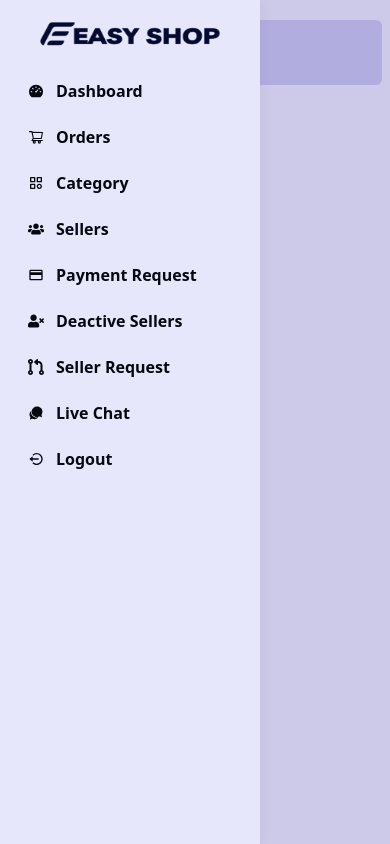
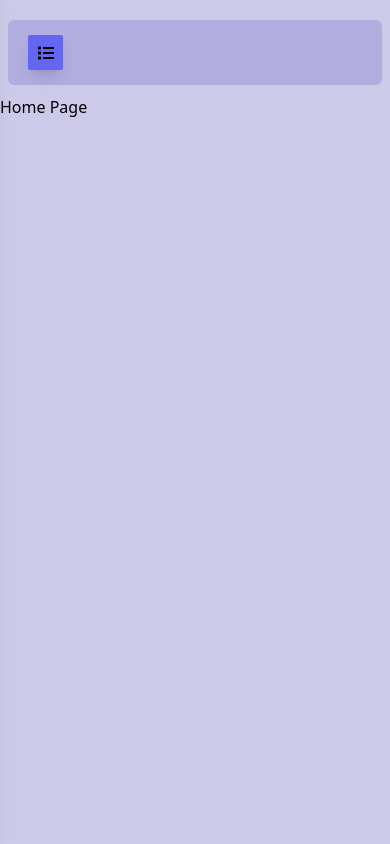
Before and after one commit to ajdjaiuoapooiad/node-react-dashboard3, a React (Create React App) app: page / in a window 390 px wide. Built offline with nearby package versions, Linux system fonts and the light colour scheme.

Commit message:
125ch ok

```diff
--- a/src/layout/Header.jsx
+++ b/src/layout/Header.jsx
@@ -2,7 +2,7 @@
 import { FaList } from "react-icons/fa";
 
 
-
+//
 
 
 
@@ -10,18 +10,16 @@
 const Header = ({showSidebar, setShowSidebar}) => {
 
   return (
-        <div>
-          <h1>Header </h1>
 
           <div className='fixed top-0 left-0 w-full py-5 px-2 lg:px-7 z-40'>
-            <div className='ml-0 lg:ml-[260px] rounded-md h-[65px] flex justify-between items-start bg-[#b1addf] px-5 transition-all'>
-            <div onClick={() => setShowSidebar(!showSidebar)} className='w-[35px] flex lg:hidden' >
+            <div className='ml-0 lg:ml-[260px] rounded-md h-[65px] flex justify-between items-center bg-[#b1addf] px-5 transition-all'>
+            <div onClick={() => setShowSidebar(!showSidebar)} className='w-[35px] flex lg:hidden h-[35px] rounded-sm bg-indigo-500 shadow-lg hover:shadow-indigo-500/50 justify-center items-center cursor-pointer ' >
               <span><FaList/></span>
             </div>
             </div>
           </div>
 
-        </div>
+
 
     );
 };
--- a/src/layout/Sidebar.jsx
+++ b/src/layout/Sidebar.jsx
@@ -7,7 +7,7 @@
 
 
 
-const Sidebar = () => {
+const Sidebar = ({showSidebar, setShowSidebar}) => {
 
     const {pathname} = useLocation()
     const [allNav,setAllNav] = useState([])
@@ -15,16 +15,16 @@
         const navs = getNav('admin')
         setAllNav(navs)
     },[])
-    console.log(allNav)
+    // console.log(allNav)
 
 
     return (
 
         <div>
-           <div></div>
+           <div onClick={()=> setShowSidebar(false)} className={`fixed duration-200 ${!showSidebar ? 'invisible' : 'visible'} w-screen h-screen bg-[#8cbce780] top-0 left-0 z-10`} >
+           </div>
 
-            <div className={`w-[260px] fixed bg-[#e6e7fb] z-50 top-0 h-screen shadow-[0_0_15px_0_rgb(34_41_47_/_5%)] transition-all `}>
-                <div className='h-[70px] flex justify-center items-center'>
+           <div className={`w-[260px] fixed bg-[#e6e7fb] z-50 top-0 h-screen shadow-[0_0_15px_0_rgb(34_41_47_/_5%)] transition-all ${showSidebar ? 'left-0' : '-left-[260px] lg:left-0'} `}>                <div className='h-[70px] flex justify-center items-center'>
                     <Link to='../' className='w-[180px] h-[50px]'>
                         <img className='w-full h-full' src="http://localhost:3000/images/logo.png" alt="" />
                     </Link>
```
